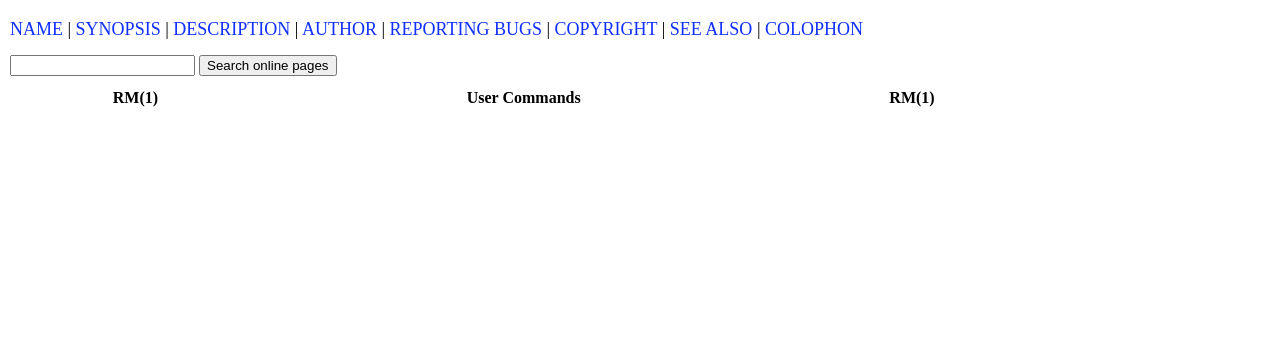
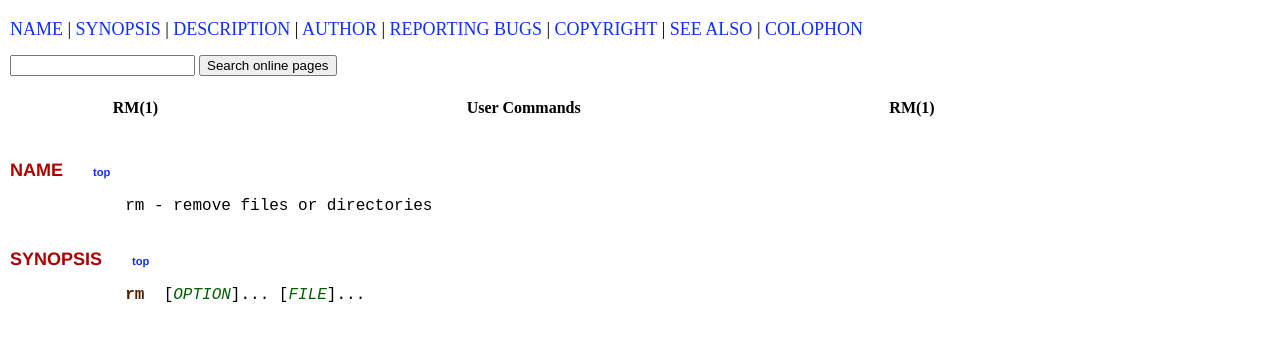
Before and after one commit to saivishnu725/man_page, a plain HTML site: page pages/rm.html in a window 1280 px wide. Shown: the part 89-430 px from the top of the page. Drawn offline with Linux system fonts and the light colour scheme.

Commit message:
a working template which can be reused...

```diff
--- a/pages/rm.html
+++ b/pages/rm.html
@@ -32,6 +32,39 @@
             text-decoration: underline;
             color: red;
         }
+
+        p .main-text {
+            font-family: monospace;
+            font-size: 18px;
+        }
+
+        pre {
+            font-family: monospace;
+            font-size: 16px;
+        }
+
+        .top-link {
+            margin-left: 25px;
+            font-size: 11.2px;
+        }
+
+        .title {
+            font-family: Helvetica, sans-serif;
+            font-size: 18px;
+            font-weight: 700;
+            color: #a00;
+        }
+
+        .command {
+            font-weight: 700;
+            color: #502000;
+        }
+
+        .option {
+            font-weight: 400;
+            font-style: italic;
+            color: #006000;
+        }
     </style>
 </head>
 
@@ -57,7 +90,7 @@
     </div>
     <div style="padding-left: 10px;">
 
-        <h1 style="font-weight: normal; color:#008000;"> rm(1) - Linux manual page</h1>
+        <h1 id="top" style="font-weight: normal; color:#008000;"> rm(1) - Linux manual page</h1>
         <p style="font-size: large; margin: 15px; margin-left: 0px;">
             <a href="#name">NAME</a> | <a href="#synopsis">SYNOPSIS</a> | <a href="#description">DESCRIPTION</a> | <a
                 href="#author">AUTHOR</a> | <a href="bugs">REPORTING BUGS</a> | <a href="#copyright">COPYRIGHT</a> | <a
@@ -67,7 +100,7 @@
             <input type="text" name="search">
             <button type="submit">Search online pages</button>
         </form>
-        <table style="width: 80%; margin-top: 10px;">
+        <table style="width: 80%; margin-top: 20px; margin-bottom: 40px;">
             <tr>
                 <td>
                 <th>RM(1)</th>
@@ -76,6 +109,24 @@
                 </td>
             </tr>
         </table>
+        <p class="main-text">
+        <h2 class="title name">
+            NAME
+            <a class="top-link" href="#top"> top </a>
+        </h2>
+        <pre>
+            rm - remove files or directories
+        </pre>
+
+        <h2 class="title synopsis">
+            SYNOPSIS
+            <a class="top-link" href="#top"> top </a>
+        </h2>
+        <pre>
+            <span class="command">rm </span> [<span class="option">OPTION</span>]... [<span class="option">FILE</span>]...
+
+        </pre>
+        </p>
     </div>
 </body>
 
```
